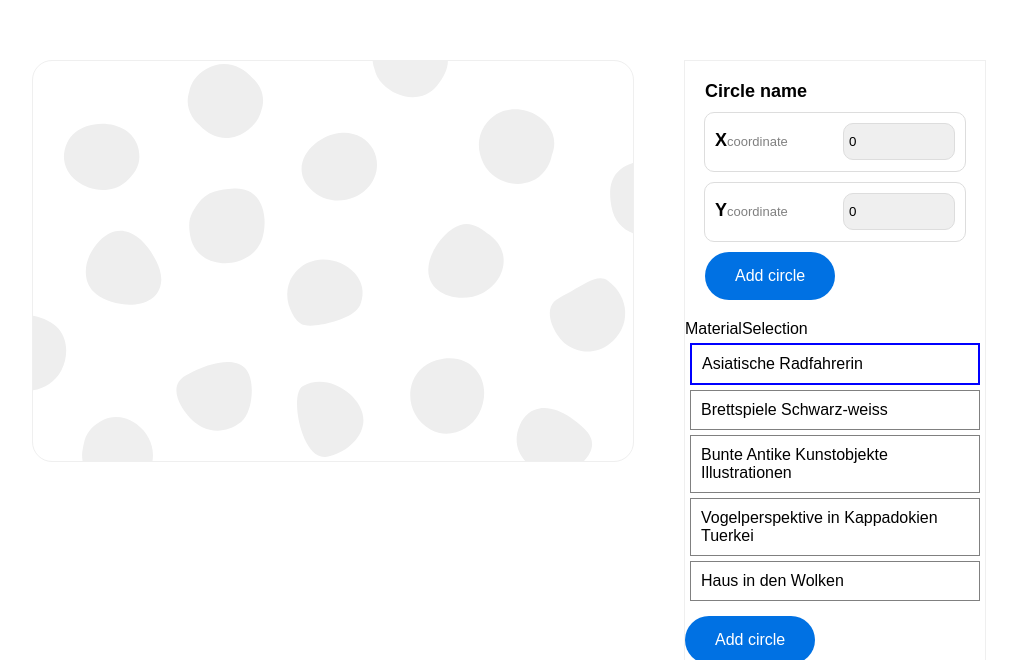
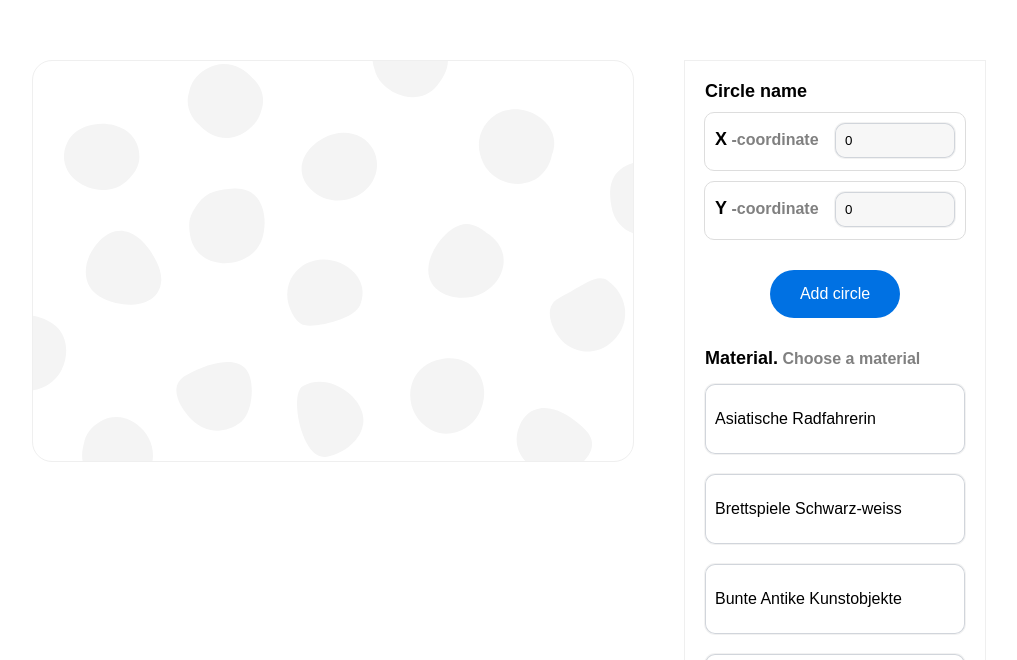
Before and after one commit to obisopulu/material-selector-ui, a React (Create React App) app: page / in a window 1280 px wide. Shown: the part 140-800 px from the top of the page, without its empty margins (131-1148 px from the left). Built offline with nearby package versions, Linux system fonts and the light colour scheme.

Commit message:
Design: 80% completed

```diff
--- a/src/App.css
+++ b/src/App.css
@@ -7,13 +7,12 @@ body {
 
 .app {
   font-family: Arial, sans-serif;
-  height: 100vh;
   max-width: 1280px;
   min-width: 960px;
   display: flex;
   justify-content: center;
   gap: 50px;
-  margin: 200px auto 100px;
+  margin: 200px auto;
 }
 
 .image-section{
@@ -36,6 +35,37 @@ body {
   height: 100%;
   object-fit: contain;
   position: relative;
+}
+
+.materials{
+  display: flex;
+  flex-direction: column;
+  align-items: center;
+  gap: 10px;
+  margin-top: 10px;
+  cursor: pointer;
+}
+
+.material-selector{
+  border-radius: 10px;
+  margin: 5px auto;
+  display: flex;
+  align-items: center;
+  height: 50px;
+  width: calc(100% - 20px);
+  padding: 10px;
+  box-shadow: rgba(0, 0, 0, 0.05) 0px 0px 0px 1px, rgb(209, 213, 219) 0px 0px 0px 1px inset;
+}
+
+.material-selector:hover{
+  box-shadow: rgba(60, 64, 67, 0.3) 0px 1px 2px 0px, rgba(60, 64, 67, 0.15) 0px 1px 3px 1px;
+}
+
+.selected {
+  background-color: #fafafa;
+  color: #000000;
+  font-weight: 500;
+  box-shadow: rgba(3, 102, 214, 0.3) 0px 0px 0px 3px;
 }
 
 .fade-out img {
@@ -65,6 +95,9 @@ body {
 .customization-section{
    width: 300px;
    border: 1px solid #efefef;
+   padding-bottom: 20px;
+   display: flex;
+   flex-direction: column;
 }
 
 .coordinate-section{
@@ -94,9 +127,10 @@ body {
 
 .coordinate-input {
   margin: 0;
-  border: thin solid #DDD;
-  background: #efefef;
-  padding: 10px 5px;
+  border: none;
+  box-shadow: rgba(0, 0, 0, 0.05) 0px 0px 0px 1px, rgb(209, 213, 219) 0px 0px 0px 1px inset;
+  background: #f7f7f7;
+  padding: 10px;
   border-radius: 10px;
   width: 100px;
 }
@@ -107,13 +141,12 @@ body {
 
 .text-primary{
   font-size: large;
-  font-weight: bold;
+  font-weight: 600;
 }
 
 .text-secondary{
   color: gray;
-  font-size: small;
-  font-weight: 500;
+  font-weight: 600;
 }
 
 .m-2{
@@ -125,11 +158,12 @@ input {
 }
 
 button {
-  margin-top: 10px;
+  margin: 10px auto;
   padding: 15px 30px;
   background-color: #0071E3;
   color: white;
   font-size: medium;
+  font-weight: 300;
   border: none;
   border-radius: 50px;
   cursor: pointer;
--- a/src/App.js
+++ b/src/App.js
@@ -38,10 +38,10 @@ const App = () => {
     name: 'Brettspiele Schwarz-weiss',
     image: 'https://rueckwand24.com/cdn/shop/files/Wandbild-Wandbild-Brettspiele---Schwarz-weiss-WB-001359-Slide-1_x800.jpg?v=1695309927',
   }, {
-    name: 'Bunte Antike Kunstobjekte Illustrationen',
+    name: 'Bunte Antike Kunstobjekte',
     image: 'https://rueckwand24.com/cdn/shop/files/Wandbild-Wandbild-Bunte-Antike-Kunstobjekte-Illustrationen-WB-003657-Slide-8_x800.jpg?v=1711642569',
   }, {
-    name: 'Vogelperspektive in Kappadokien Tuerkei',
+    name: 'Vogelperspektive',
     image: 'https://rueckwand24.com/cdn/shop/files/Wandbild-Wandbild-Vogelperspektive-in-Kappadokien---Tuerkei--WB-000920-Slide-1_x800.jpg?v=1695295794',
   }, {
     name: 'Haus in den Wolken',
@@ -137,8 +137,9 @@ const App = () => {
       <ImageSection image={image} forUseRef={elementRef} fade={fade} />
       <div className="customization-section">
         <CoordinatesInput circles={circles} addCircle={addCircle} updateCircle={updateCircle} currentCircle={currentCircle} />
+        <button onClick={addCircle}>Add circle</button>
         <MaterialSelection selectMaterial={handleMaterialSelect} materials={materials} material={material} />
-        <button onClick={hanndlePrintOut}>Add circle</button>
+        <button onClick={hanndlePrintOut}>Console log data</button>
       </div>
       <Circles circles={circles} updateCircle={updateCircle} setCurrentCircle={handlesetCurrentCircle} currentCircle={currentCircle} windowOffset={windowOffset} resizeOffset={resizeOffset} />
     </div>
--- a/src/components/CoordinatesInput.js
+++ b/src/components/CoordinatesInput.js
@@ -1,8 +1,4 @@
-const CoordinatesInput = ({ circles, addCircle, updateCircle, currentCircle }) => {
-
-  const handleAddCircle = () => {
-    addCircle();
-  };
+const CoordinatesInput = ({ circles, updateCircle, currentCircle }) => {
 
   const handleInputX = (e) => {
     updateCircle(currentCircle, Number(e.target.value), circles[currentCircle].y);
@@ -19,19 +15,17 @@ const CoordinatesInput = ({ circles, addCircle, updateCircle, currentCircle }) =
       <div className='coordinates'>
         <div className='coordinate-inputs'>
           <div className='coordinate-label'>
-            <span className='text-primary'>X</span><span className='text-secondary'>coordinate</span>
+            <span className='text-primary'>X</span><span className='text-secondary'> -coordinate</span>
           </div>
           <input type="number" value={circles[currentCircle]?.x || 0} className='coordinate-input' onInput={handleInputX}  />
         </div>
         <div className='coordinate-inputs'>
           <div className='coordinate-label'>
-            <span className='text-primary'>Y</span><span className='text-secondary'>coordinate</span>
+            <span className='text-primary'>Y</span><span className='text-secondary'> -coordinate</span>
           </div>
           <input type="number" value={circles[currentCircle]?.y || 0} className='coordinate-input' onInput={handleInputY}  />
         </div>
       </div>
-
-      <button onClick={handleAddCircle}>Add circle</button>
 
     </div>
   )
--- a/src/components/MaterialSelection.js
+++ b/src/components/MaterialSelection.js
@@ -1,7 +1,7 @@
 import { useState } from 'react'
 
 const MaterialSelection = ({ selectMaterial, materials, material }) => {
-  const [selectedMaterial, setSelectedMaterial] = useState('Asiatische Radfahrerin');
+  const [selectedMaterial, setSelectedMaterial] = useState('');
 
   const handleSelect = (material) => {
     setSelectedMaterial(material);
@@ -9,23 +9,19 @@ const MaterialSelection = ({ selectMaterial, materials, material }) => {
   };
 
   return (
-    <div>
-      MaterialSelection
-
+    <div className='coordinate-section'>
+      <span className='text-primary'>Material.</span> <span className='text-secondary'>Choose a material</span>
+      <div className='materials'>
         {materials.map((material, index) => (
           <div
             key={index}
+            className={`material-selector ${selectedMaterial === material.name && 'selected'}`}
             onClick={() => handleSelect(material.name)}
-          style={{
-            padding: '10px',
-            margin: '5px',
-            border: selectedMaterial === material.name ? '2px solid blue' : '1px solid gray',
-            cursor: 'pointer',
-          }}
           >
             {material.name}
           </div>
         ))}
+      </div>
     </div>
   )
 }
```
Lines whose indentation alone changed are shown as unchanged.
